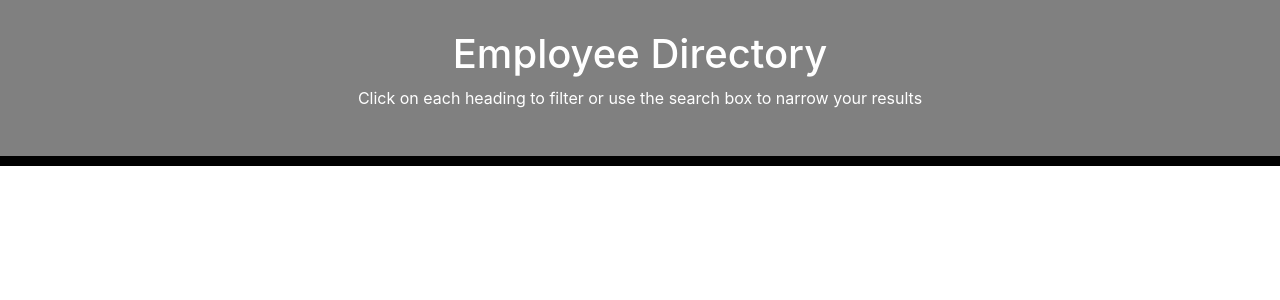
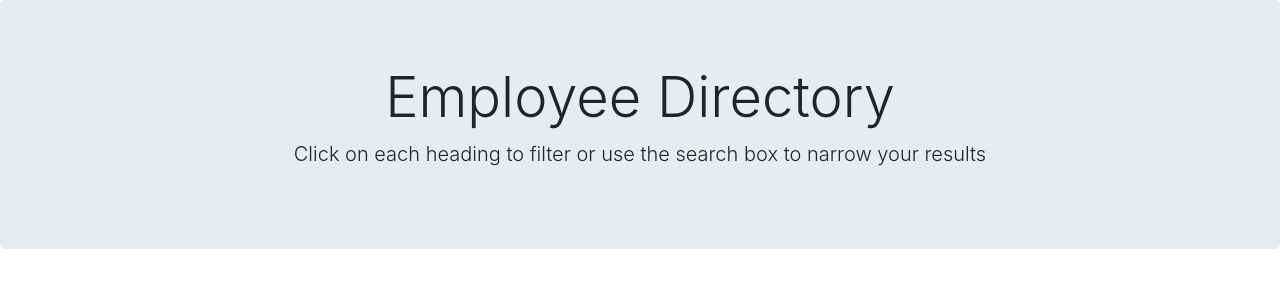
Before and after one commit to kmcleod81/employee-directory, a React (Create React App) app: page / in a window 1280 px wide. Shown: the top 300 px of the page. Built offline with nearby package versions, Linux system fonts and the light colour scheme.

Commit message:
converted header to bootstrap jumbotron

```diff
--- a/src/App.js
+++ b/src/App.js
@@ -1,15 +1,15 @@
 import React from 'react';
 import './App.css';
+import 'bootstrap/dist/css/bootstrap.css';
 import Header from './components/Header/Header';
-import 'bootstrap/dist/css/bootstrap.css';
+
 
 
 function App() {
   return (
     <div className="App">
-      <Header>
+      <Header />
 
-      </Header>
     </div>
   );
 }
--- a/src/components/Header/Header.js
+++ b/src/components/Header/Header.js
@@ -1,13 +1,9 @@
 import React from "react";
 import "./Header.css";
 
-function Header() {
-    return (
-        <div className="header">
-            <h1>Employee Directory</h1>
-            <p>Click on each heading to filter or use the search box to narrow your results</p>
-        </div>
-    )
+export default function Header() {
+    return <div className="jumbotron">
+        <h1 className="display-4">Employee Directory</h1>
+        <p className="lead">Click on each heading to filter or use the search box to narrow your results</p>
+    </div>;
 }
-
-export default Header;
```
